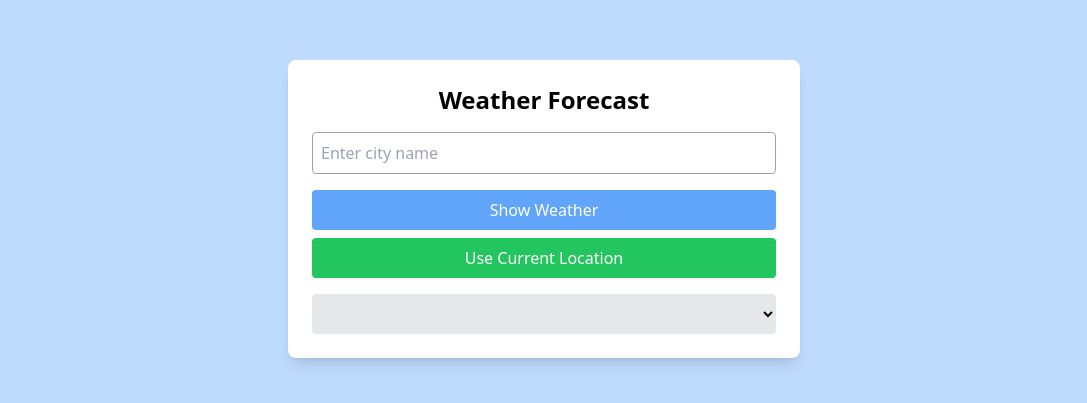
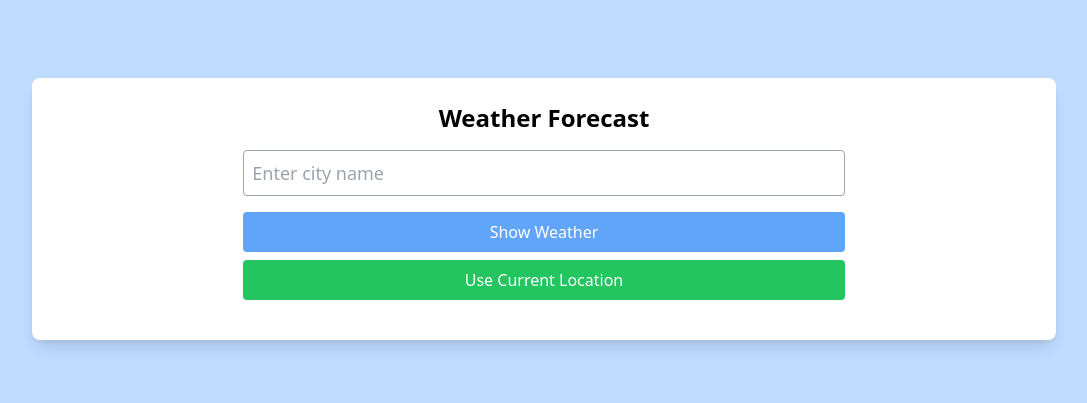
Before and after one commit to JPrasanna510/Weather-app, a plain HTML site: page index.html in a window 1280 px wide. Shown: the part 191-594 px from the top of the page, without its empty margins (96-1183 px from the left). Drawn offline with nearby package versions, Linux system fonts and the light colour scheme.

Commit message:
Finished the Project

```diff
--- a/index.html
+++ b/index.html
@@ -10,17 +10,27 @@
   <body
     class="bg-blue-200 font-sans flex justify-center items-center min-h-screen"
   >
-    <div class="bg-white rounded-lg shadow-lg p-6 max-w-lg w-full">
+    <div class="bg-white rounded-lg shadow-lg p-6 max-w-5xl w-full flex flex-row gap-3 justify-center">
       <!--Div for the task-->
+      <div id="flex1">
       <h1 class="text-2xl font-bold text-center mb-4">Weather Forecast</h1>
-      <input type="text" id="inputCity" class="p-2 w-full border border-gray-400 rounded mb-4" placeholder="Enter city name" /><!--Input box to enter city-->
+      <!-- <input type="text" id="inputCity" class="p-2 w-full border border-gray-400 rounded mb-4" placeholder="Enter city name" />Input box to enter city -->
+      <input
+      type="text"
+      id="inputCity"
+      class="p-2 w-full border border-gray-400 rounded mb-4 text-lg"
+      placeholder="Enter city name"
+      list="recentCitiesList"
+    />
+    <datalist id="recentCitiesList"></datalist>
       <button id="fButton" class="w-full bg-blue-400 text-white p-2 rounded">Show Weather</button
       ><!--Button to click and respond-->
       <button id="currentLocationBtn" class="bg-green-500 text-white mt-2 px-4 py-2 rounded w-full mb-4">Use Current Location</button>
-      <select id="recentCities" class="bg-gray-200 p-2 rounded w-full"></select>
+      <!-- <select id="recentCities" class="bg-gray-200 p-2 rounded w-full"></select> -->
       <div id="weatherDiv" class="mt-4 hidden flex-row gap-x-7 justify-center items-center bg-blue-200 p-2">
         <img id="weatherIcon" class="w-10 mt-3" src="images/weather-forecast.png" alt="Weather-icon">
       </div>
+    </div>
       <!--Div to display the fetched data-->
       <div id="forecastDiv" class="hidden mt-4"><!-- Div to display weather forecast--></div>
     </div>
--- a/script.js
+++ b/script.js
@@ -3,8 +3,9 @@ const weatherDiv = document.getElementById("weatherDiv");
 const api_Key = "e561b02a734d429df42f17b3d08b41b0";
 const weatherIcon = document.getElementById("weatherIcon");
 const currentLocationBtn = document.getElementById("currentLocationBtn");
-const recentCitiesList = document.getElementById("recentCities");
+const recentCitiesList = document.getElementById("recentCitiesList");
 const forecastDiv = document.getElementById("forecastDiv");
+const clearHistoryBtn = document.createElement("button");
 //function to fetch data from
 async function fetchWeatherByCity(city) {
   try {
@@ -93,12 +94,13 @@ const dropDown = () => {
   recentCitiesList.innerHTML = ""; //initially no cities
   savedCities.forEach((city) => {
     const listItem = document.createElement("option"); //Created the list dynamically
-    listItem.textContent = city;
+    listItem.value = city;
     listItem.className = "cursor-pointer p-2 hover:bg-gray-200";
     listItem.addEventListener("click", () => fetchWeatherByCity(city));
     recentCitiesList.appendChild(listItem);
   });
 };
+
 //Event listener to the button "Show Weather" by city name.
 fButton.addEventListener("click", () => {
   const city = inputCity.value;
```
Also changed, not shown: 1 other file.
